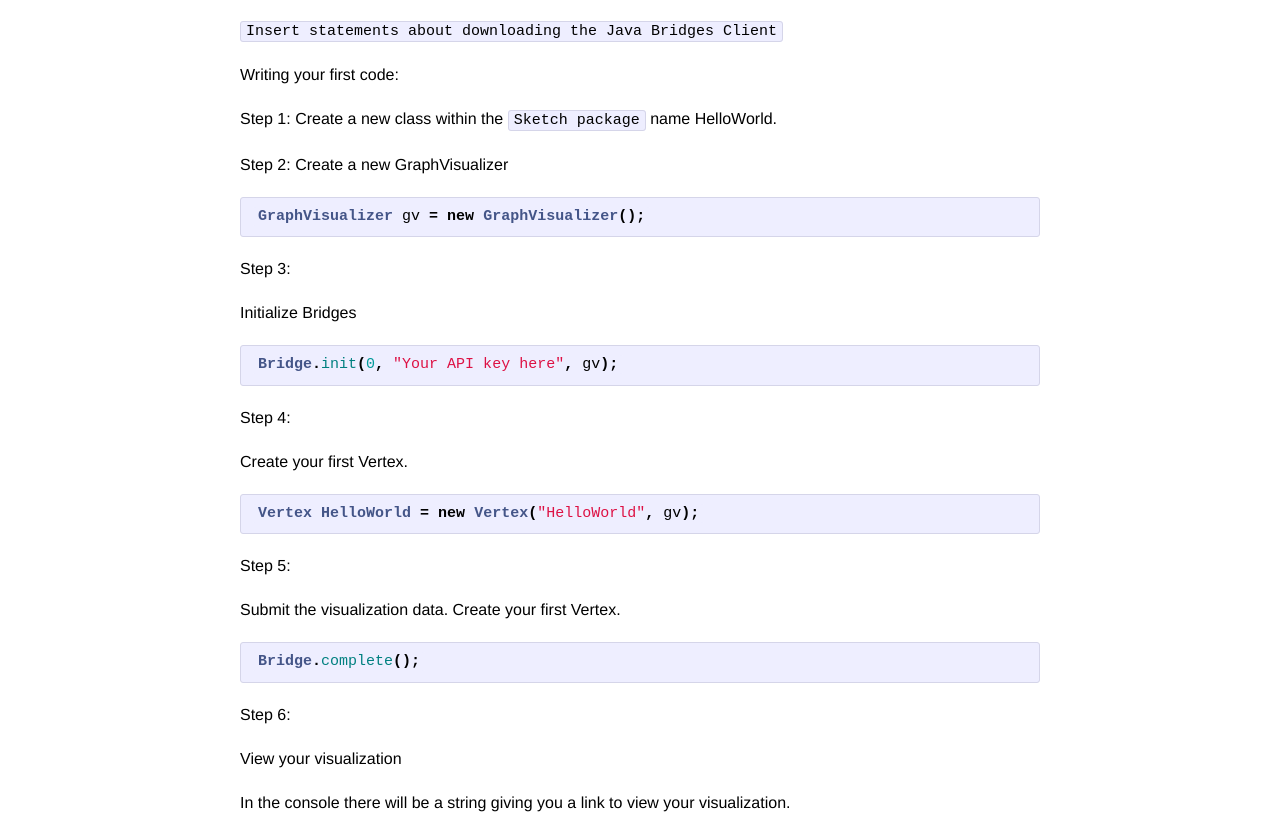
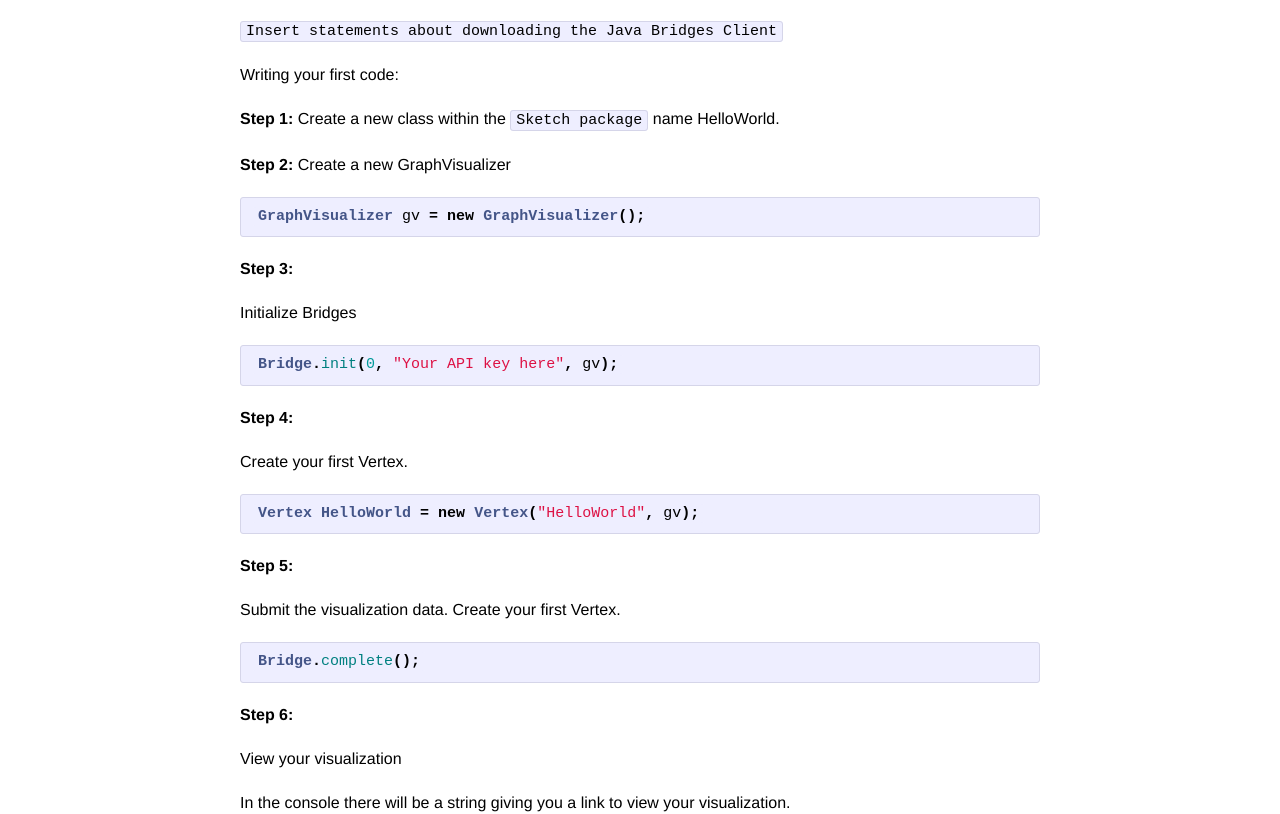
Before and after one commit to Dismembered/Dismembered.github.io, a Jekyll site: the page built from _posts/2014-06-23-HelloWorld-Tutorial.markdown, in a window 1280 px wide. Shown: the part 367-1181 px from the top of the page. Built offline with Jekyll 4.4.1, drawn with Linux system fonts in a browser that asks for light colours.

```diff
--- a/_posts/2014-06-23-HelloWorld-Tutorial.markdown
+++ b/_posts/2014-06-23-HelloWorld-Tutorial.markdown
@@ -15,10 +15,10 @@ Go to the Bridges website found [here](http://bridges.cs.uncc.edu/login) and cre
 
 Writing your first code:
 
-Step 1:
+**Step 1:**
 Create a new class within the `Sketch package` name HelloWorld.
 
-Step 2:
+**Step 2:**
 Create a new GraphVisualizer
 {% highlight java  %}
 
@@ -26,7 +26,7 @@ GraphVisualizer gv = new GraphVisualizer();
 
 {% endhighlight %}
 
-Step 3:
+**Step 3:**
 
 Initialize Bridges
 {% highlight java  %}
@@ -35,7 +35,7 @@ Bridge.init(0, "Your API key here", gv);
 
 {% endhighlight %}
 
-Step 4:
+**Step 4:**
 
 Create your first Vertex.
 {% highlight java  %}
@@ -44,7 +44,7 @@ Vertex HelloWorld = new Vertex("HelloWorld", gv);
 
 {% endhighlight %}
 
-Step 5:
+**Step 5:**
 
 Submit the visualization data.
 Create your first Vertex.
@@ -54,7 +54,7 @@ Bridge.complete();
 
 {% endhighlight %}
 
-Step 6:
+**Step 6:**
 
 View your visualization
 
```
